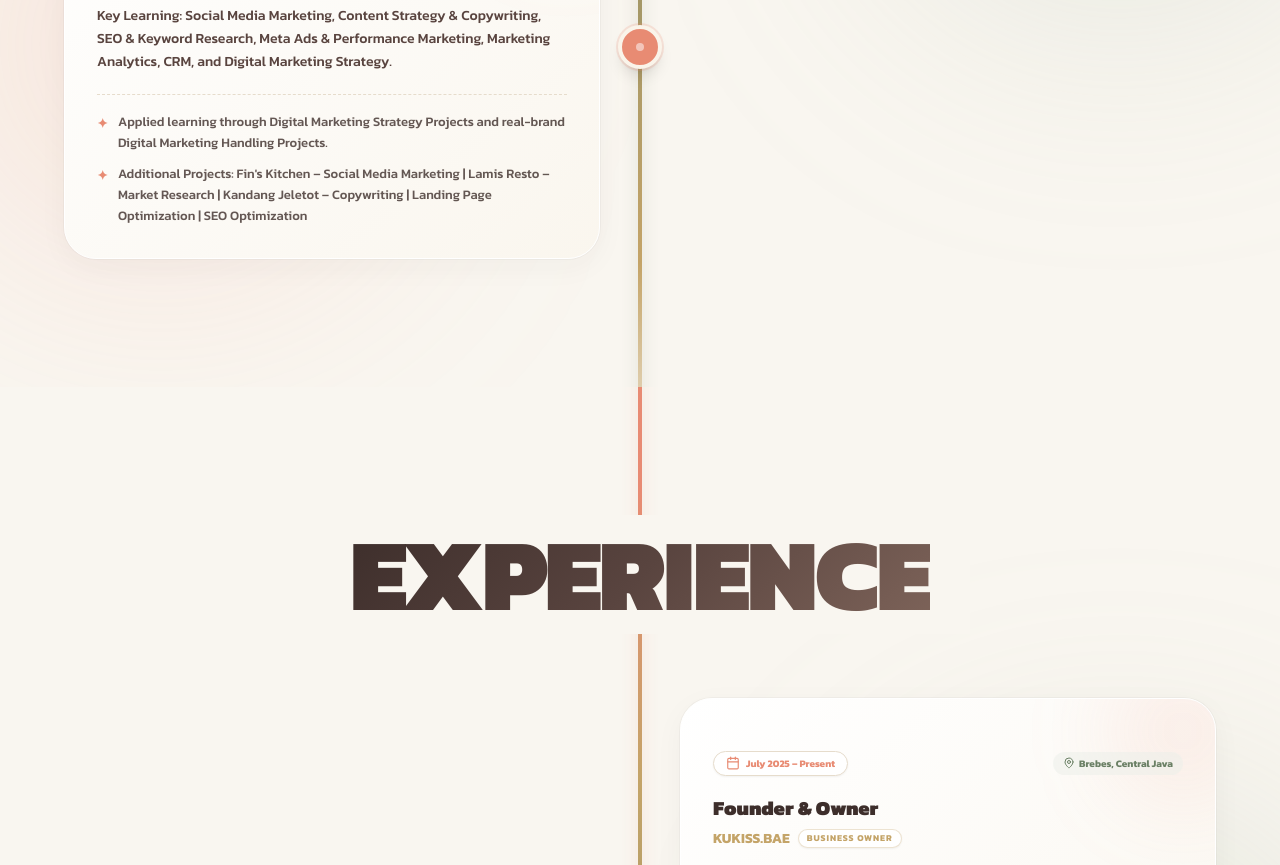
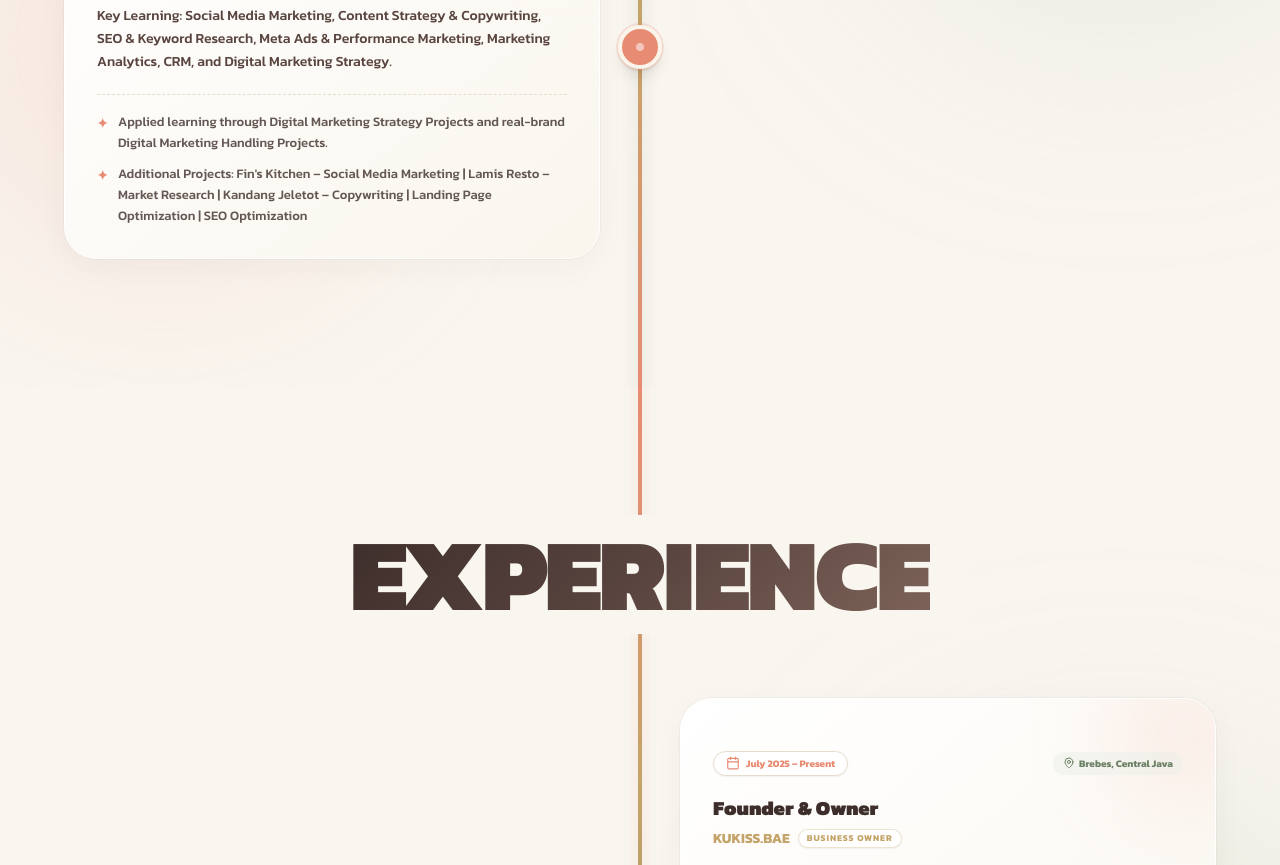
Before and after one commit to Braneee/portofolio-ardhia, a Next.js app: page / in a window 1280 px wide. Shown: the part 2391-3256 px from the top of the page. Built offline with nearby package versions, Linux system fonts and the light colour scheme.

Commit message:
style: fix timeline gradient sync at section boundaries using precise stops

```diff
--- a/src/components/sections/EducationSection.tsx
+++ b/src/components/sections/EducationSection.tsx
@@ -28,7 +28,7 @@ export function EducationSection() {
         <div className="relative w-full z-0">
 
           {/* Vertical Line */}
-          <div className="absolute left-4 md:left-1/2 -translate-x-1/2 w-1 bg-gradient-to-b from-[#6B8065] via-[#C4A468] via-[60%] to-[#E88B73] to-[80%] shadow-[0_0_15px_rgba(107,128,101,0.3)] z-0" style={{ top: 0, bottom: "-500px" }} />
+          <div className="absolute left-4 md:left-1/2 -translate-x-1/2 w-1  shadow-[0_0_15px_rgba(107,128,101,0.3)] z-0" style={{ top: 0, bottom: "-500px", background: "linear-gradient(to bottom, #6B8065 0%, #C4A468 40%, #E88B73 70%, #E88B73 100%)" }} />
 
           {/* Cards Stack */}
           <div className="space-y-10 sm:space-y-16 relative z-10">
--- a/src/components/sections/ExperienceSection.tsx
+++ b/src/components/sections/ExperienceSection.tsx
@@ -28,7 +28,7 @@ export function ExperienceSection() {
         <div className="relative w-full z-0">
 
           {/* Vertical Line */}
-          <div className="absolute bottom-0 left-4 md:left-1/2 -translate-x-1/2 w-1 bg-gradient-to-b from-[#E88B73] from-[20%] via-[#C4A468] via-[40%] to-[#6B8065] shadow-[0_0_15px_rgba(232,139,115,0.3)] z-0" style={{ top: "-500px" }} />
+          <div className="absolute bottom-0 left-4 md:left-1/2 -translate-x-1/2 w-1  shadow-[0_0_15px_rgba(232,139,115,0.3)] z-0" style={{ top: "-500px", background: "linear-gradient(to bottom, #E88B73 0%, #E88B73 15%, #C4A468 40%, #6B8065 100%)" }} />
 
           {/* Cards Stack */}
           <div className="space-y-10 sm:space-y-16 relative z-10">
```
